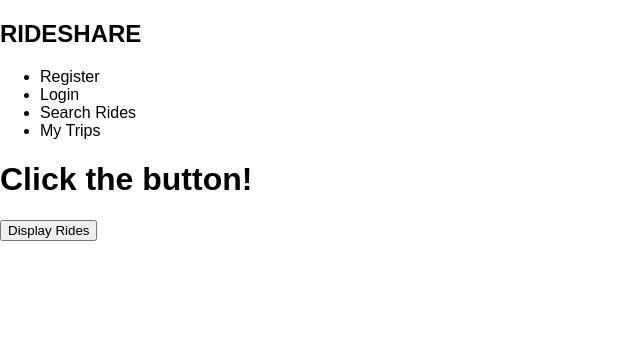
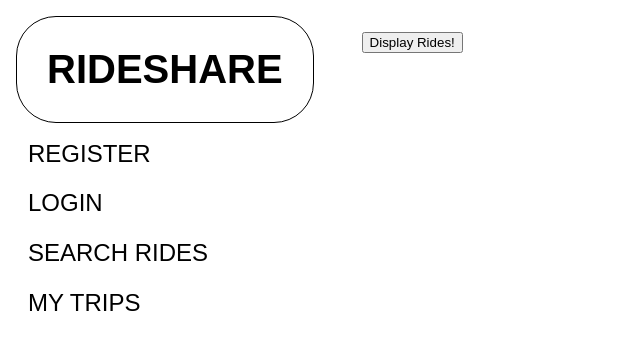
Before and after one commit to nchau3/RideShare, a React (Create React App) app in the folder client/: page / in a window 1280 px wide. Shown: the top 350 px of the page, without its empty margins (0-640 px from the left). Built offline with nearby package versions, Linux system fonts and the light colour scheme.

Commit message:
navbar placeholder (no links yet)

```diff
--- a/client/src/App.js
+++ b/client/src/App.js
@@ -1,5 +1,8 @@
 import React, { useState } from "react";
 import axios from "axios";
+
+import './app.scss'
+
 import NavBar from "./components/NavBar";
 import Ride from "./components/Ride";
 
@@ -39,9 +42,14 @@ export default function Application() {
   return (
     <main>
       <NavBar/>
-      <h1>Click the button!</h1>
-      <button onClick={fetchData}>Display Rides</button>
-      {rides}
+      <section class="current-page">
+        <header>
+          <button onClick={fetchData}>Display Rides!</button>
+        </header>
+        <div class="rides-container">
+          {rides}
+        </div>
+      </section>
     </main>
   );
 }
--- /dev/null
+++ b/client/src/app.scss
@@ -0,0 +1,15 @@
+main {
+  display: flex;
+  height: 100%;
+
+  section {
+    width: 100%;
+    padding: 2em;
+  }
+
+  .rides-container {
+    display: flex;
+    justify-content: space-around;
+    flex-wrap: wrap;
+  }
+}
--- a/client/src/components/NavBar.js
+++ b/client/src/components/NavBar.js
@@ -4,12 +4,12 @@ import './styles/navbar.scss';
 export default function NavBar(props) {
   return (
     <nav>
-      <h1>RIDESHARE</h1>
+      <h1 class="logo">RIDESHARE</h1>
       <ul>
-        <li>Register</li>
-        <li>Login</li>
-        <li>Search Rides</li>
-        <li>My Trips</li>
+        <li>REGISTER</li>
+        <li>LOGIN</li>
+        <li>SEARCH RIDES</li>
+        <li>MY TRIPS</li>
       </ul>
     </nav>
   );
--- a/client/src/components/Ride.js
+++ b/client/src/components/Ride.js
@@ -23,7 +23,7 @@ export default function Ride(props) {
         </div>
         <div>
           <div>Pickup: {props.pickup}</div>
-          <div>dropoff: {props.dropoff}</div>
+          <div>Dropoff: {props.dropoff}</div>
         </div>
         <div class="car-info">
           <div>{props.car_make} {props.car_model}</div>
--- a/client/src/components/styles/navbar.scss
+++ b/client/src/components/styles/navbar.scss
@@ -0,0 +1,27 @@
+nav {
+  padding: 1em;
+  height: 100%;
+  width: fit-content;
+
+  .logo {
+    width: fit-content;
+    padding: .75em;
+    border: solid 1px;
+    border-radius: 1em;
+    font-size: 2.5em;
+  }
+
+  ul {
+    list-style-type: none;
+
+    li {
+      padding: .2em .5em;
+      margin-top: .5em;
+      font-size: 1.5em;
+      list-style-type: none;
+      text-decoration: none;
+    }
+
+  }
+
+}
--- a/client/src/index.scss
+++ b/client/src/index.scss
@@ -1,8 +1,18 @@
 @import "styles/variables.scss";
 @import "styles/mixins.scss";
+@import "styles/reset.scss";
+
+html {
+  height: 100%;
+}
 
 body {
+  height: 100%;
   margin: 0;
   padding: 0;
   font-family: Arial, Helvetica, sans-serif;
 }
+
+#root {
+  height: 100%;
+}
--- /dev/null
+++ b/client/src/styles/reset.scss
@@ -0,0 +1,19 @@
+h1,
+h2,
+h3,
+h4,
+h5,
+h6,
+section {
+  margin: 0;
+  padding: 0;
+  border: 0;
+}
+
+ol,
+ul,
+li {
+  list-style: none;
+  margin: 0;
+  padding: 0;
+}
```
